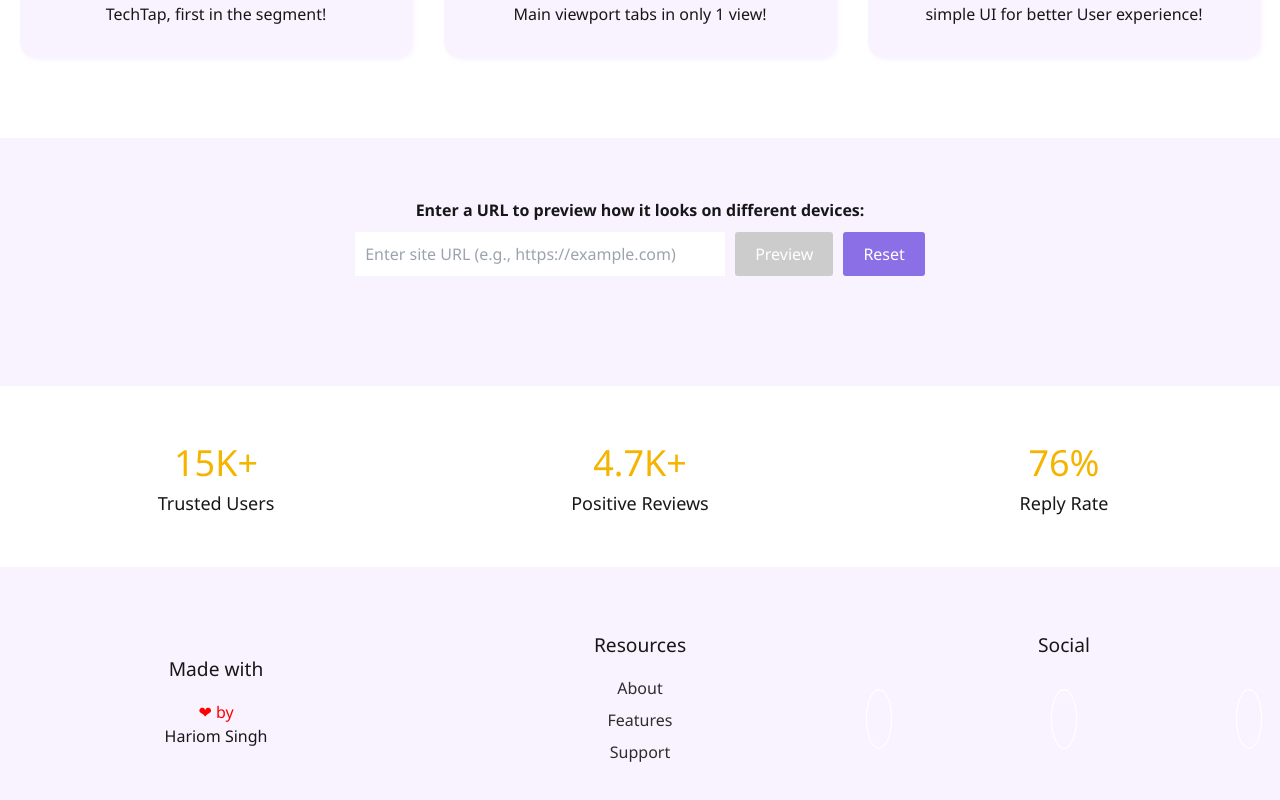
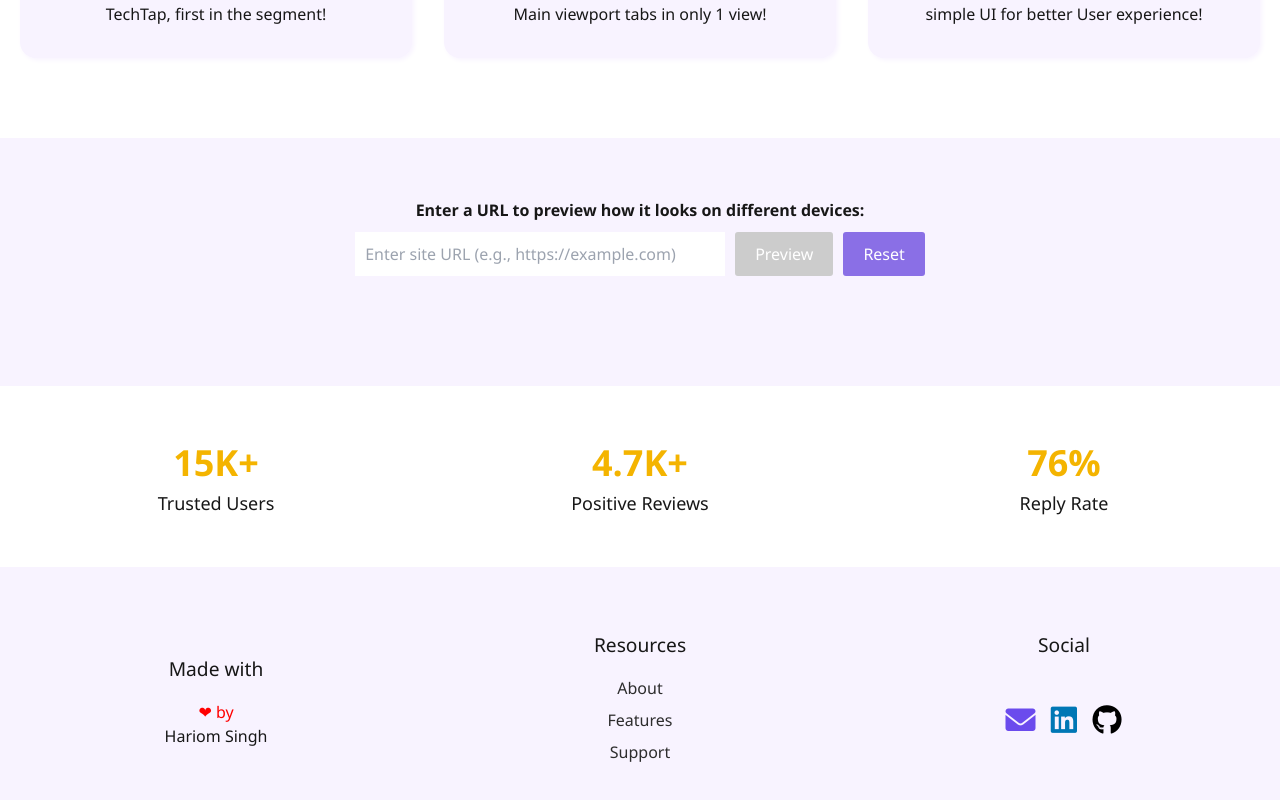
Before and after one commit to githbkrishna/TABVIEWER, a Next.js app: page / in a window 1280 px wide. Shown: the part 675-1475 px from the top of the page. Built offline with nearby package versions, Linux system fonts and the light colour scheme.

Commit message:
links fixed

```diff
--- a/src/app/layout.js
+++ b/src/app/layout.js
@@ -20,8 +20,16 @@ export default function RootLayout({ children }) {
   return (
     <html lang="en">
       <head>
+        {/* Add Font Awesome CDN link */}
+        // In your _document.js or the Head section:
+        <link
+          rel="stylesheet"
+          href="https://cdnjs.cloudflare.com/ajax/libs/font-awesome/6.0.0-beta3/css/all.min.css"
+        />
       </head>
-      <body className={`${geistSans.variable} ${geistMono.variable} antialiased`}>
+      <body
+        className={`${geistSans.variable} ${geistMono.variable} antialiased`}
+      >
         {children}
       </body>
     </html>
--- a/src/app/main.css
+++ b/src/app/main.css
@@ -360,6 +360,7 @@ nav {
 .stat h3 {
   font-size: 36px;
   color: #f4b400;
+  font-weight: bold;
 }
 
 .stat p {
@@ -411,7 +412,7 @@ footer {
 
 .social {
   display: flex;
-  justify-content: space-between;
+  justify-content: center;
   align-items: center;
   padding: 2vw 0;
 }
@@ -423,22 +424,22 @@ footer {
 .social li a {
   font-size: 25px;
   padding: 7px 10px;
-  border: 1px solid white;
+  /* border: 1px solid white; */
   border-radius: 50%;
 }
 
 .social li:nth-child(1) a {
-  color: rgb(153, 0, 255);
+  color: #6B4BED;
 }
 
 .social li:nth-child(2) a {
-  color: blue;
+  color: #0077B5;
 }
 
 .social li:nth-child(3) a {
-  color: rgb(255, 255, 255);
+  color: rgb(0, 0, 0);
 }
 
-.social li:hover a {
+/* .social li:hover a {
   color: yellow;
-}
+} */
--- a/src/components/Footer.js
+++ b/src/components/Footer.js
@@ -23,7 +23,7 @@ const Footer = () => {
                 <h3>Social</h3>
                 <ul className="footer-links social">
                     <li><a href="mailto:krishna636471@gmail.com"><i className="fa-solid fa-envelope"></i></a></li>
-                    <li><a href="https://www.linkdin.com/in/hariomsingh97?utm_source=share&utm_campaign=share_via&utm_content=profile&utm_medium=android_app" target='blank'><i className="fa-brands fa-linkedin"></i></a></li>
+                    <li><a href="https://www.linkedin.com/in/hariomsingh97/" target='blank'><i className="fa-brands fa-linkedin"></i></a></li>
                     <li><a href="https://github.com/githbkrishna" target='blank'><i className="fa-brands fa-github"></i></a></li>
                 </ul>
             </div>
```
